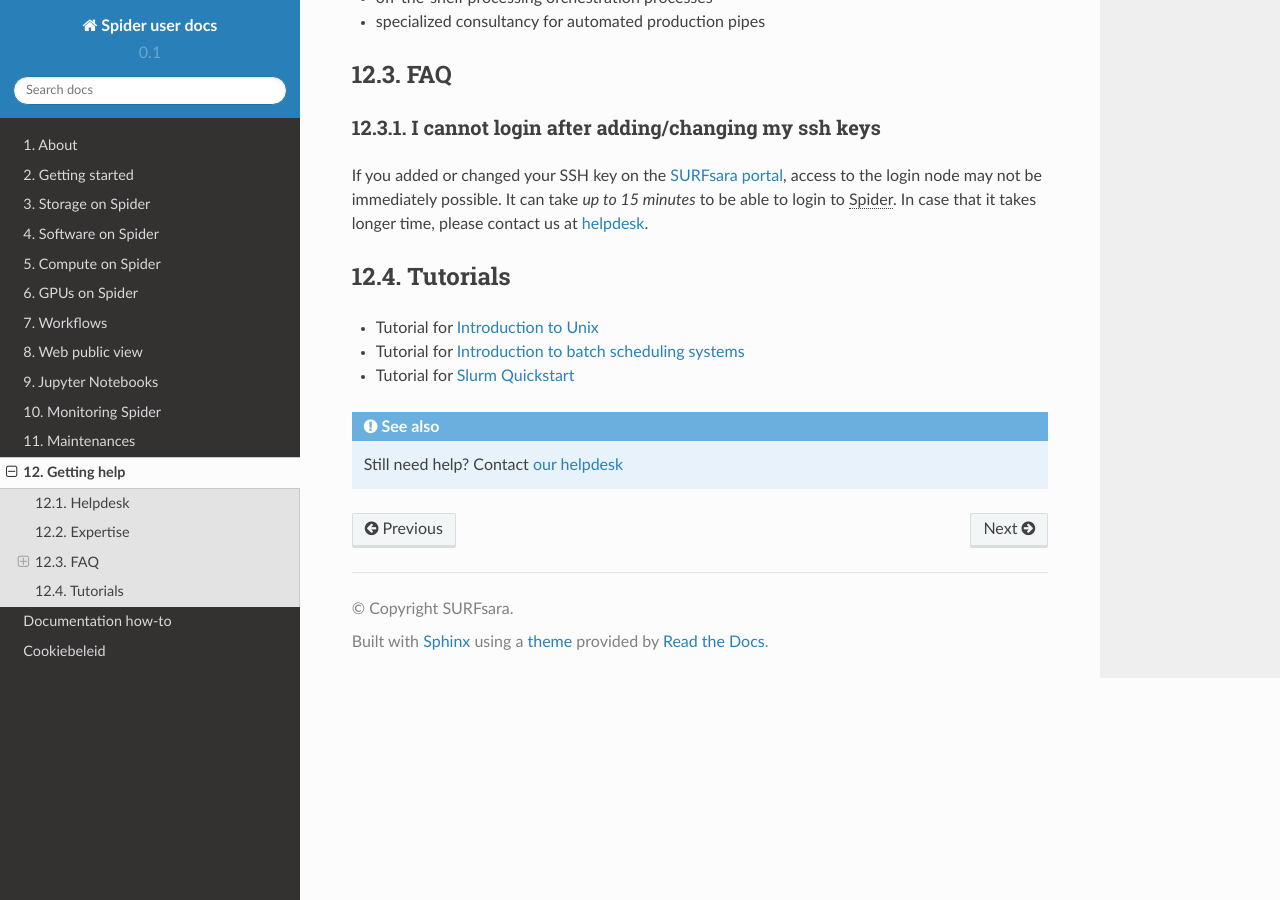
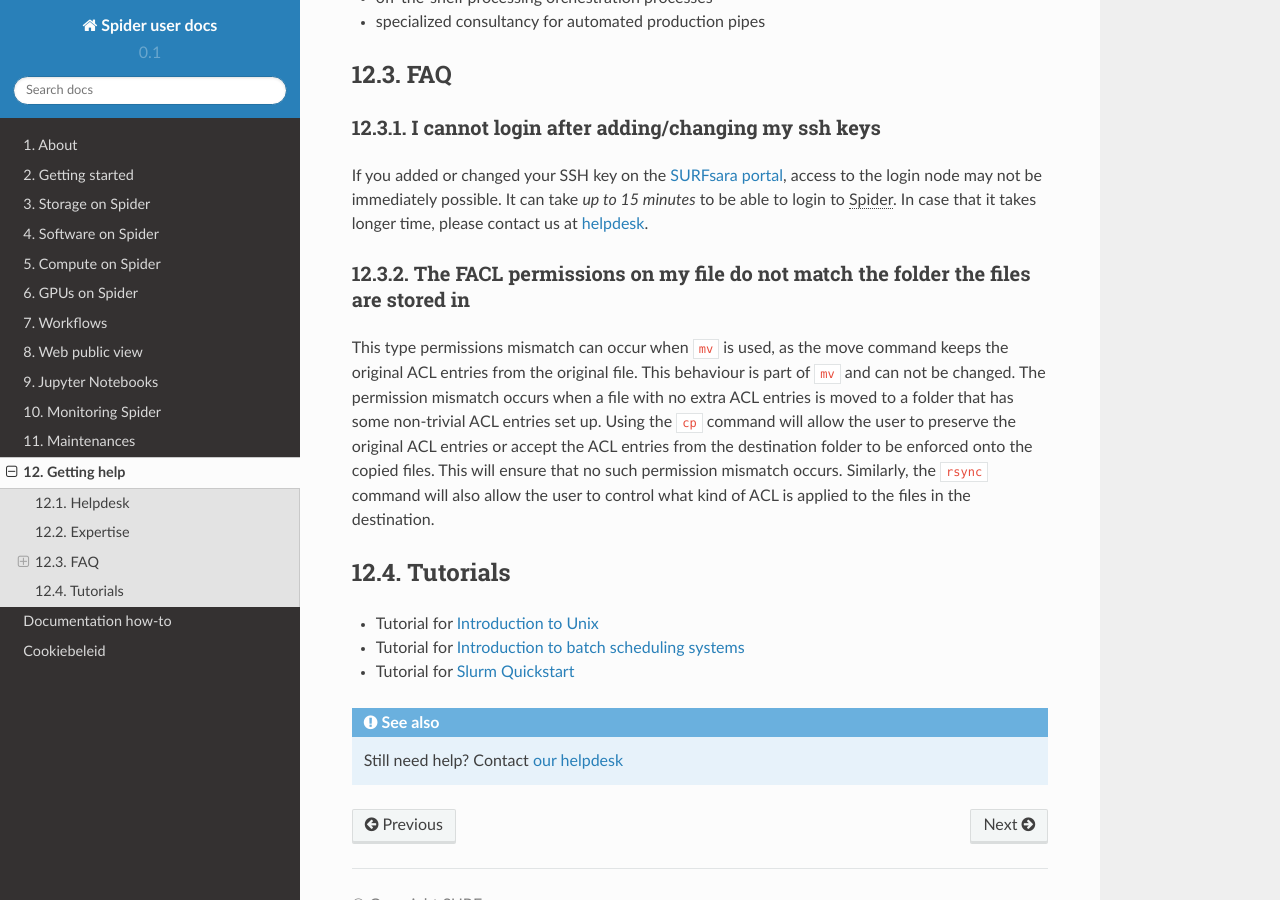
Before and after one commit to sara-nl/spiderdocs, a Sphinx documentation site: the page built from source/Pages/getting_help.rst, in a window 1280 px wide and 900 px high, scrolled down 795 px. Built offline with Sphinx 7.4.7 and the Read the Docs theme 2.0.0, drawn with Linux system fonts in a browser that asks for light colours.

Commit message:
Add FACL notice in FAQ

```diff
--- a/source/Pages/getting_help.rst
+++ b/source/Pages/getting_help.rst
@@ -56,6 +56,11 @@ may not be immediately possible. It can take *up to 15 minutes* to be able to lo
 to :abbr:`Spider (Symbiotic Platform(s) for Interoperable Data
 Extraction and Redistribution)`. In case that it takes longer time, please contact us at :ref:`helpdesk <helpdesk>`.
 
+The FACL permissions on my file do not match the folder the files are stored in
+===============================================================================
+
+This type permissions mismatch can occur when ``mv`` is used, as the move command keeps the original ACL entries from the original file. This behaviour is part of ``mv`` and can not be changed. The permission mismatch occurs when a file with no extra ACL entries is moved to a folder that has some non-trivial ACL entries set up. Using the ``cp`` command will allow the user to preserve the original ACL entries or accept the ACL entries from the destination folder to be enforced onto the copied files. This will ensure that no such permission mismatch occurs. Similarly, the ``rsync`` command will also allow the user to control what kind of ACL is applied to the files in the destination.
+
 
 .. I cannot login and getting a "host key has just changed" message
 .. ================================================================
```
